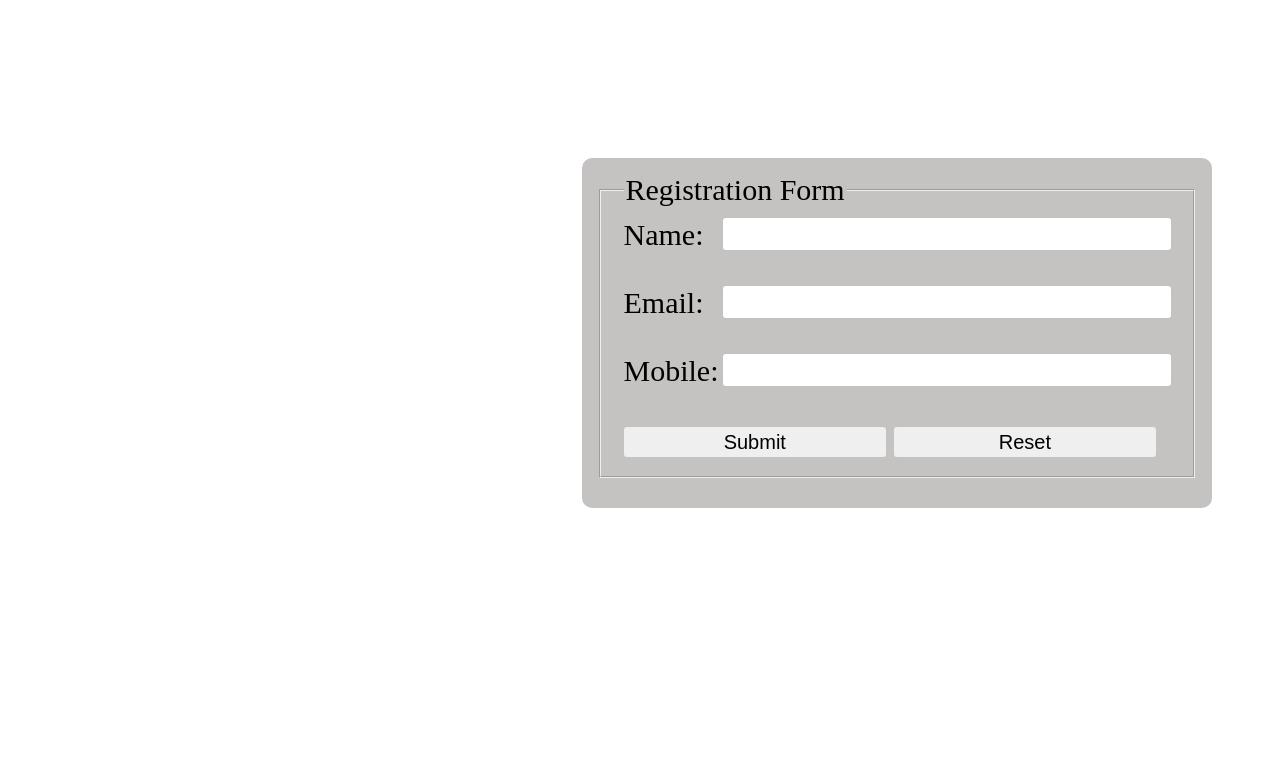
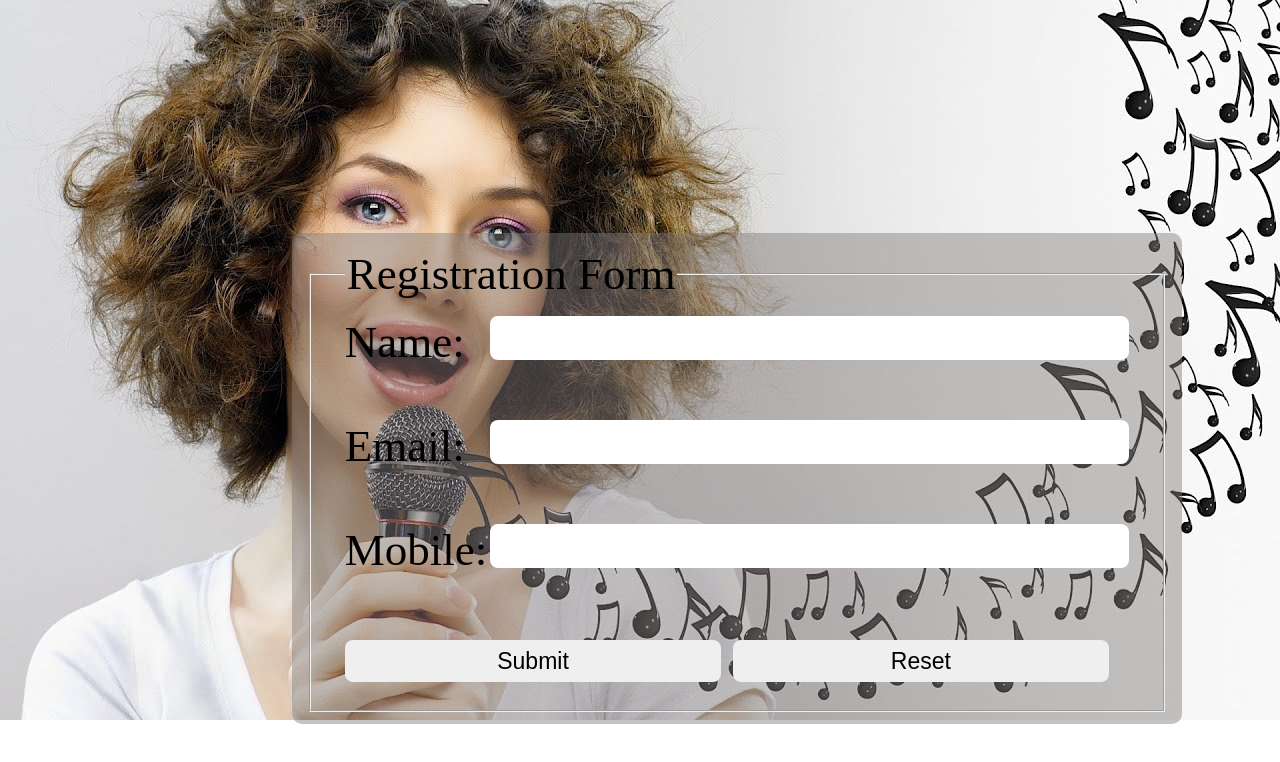
Before and after one commit to Ankesh054-official/musicLangerPage, a plain HTML site: page index.html in a window 1280 px wide. Drawn offline with Linux system fonts and the light colour scheme.

Commit message:
Added css

```diff
--- a/css/style.css
+++ b/css/style.css
@@ -1,35 +1,34 @@
 body {
-    background-image: url(singing.jpg);
+    background-image: url(../res/singing.jpg);
     background-repeat: no-repeat;
     background-size: 100%;
-    font-size: 10px;
+    font-size:15px;
 }
 
 input{
     border: white solid 0px;
-    border-radius: 3px;
-}
-
-#registrationForm > input{
+    border-radius: 8px;
     float: right;
-    height: 30px;
+    height: 42px;
     width: 81%;
 }
 
 #registrationForm > input[type="submit"],#registrationForm >  input[type="reset"]{
     float: none;
     width: 48%;
-    font-size: 20px;
+    font-size: 23px;
 }
-
+.container > legend{
+    font-size: 3em;
+}
 .container {
     float: right;
     padding: 15px;
-    width: 600px;
+    width: 860px;
     margin-top: 5em;
     margin-right: 2em;
     background-color: rgba(128, 122, 122, 0.459);
     border-radius: 10px;
     font-size: 3em;
-    height: 320px;
+    height: 461px;
 }
```
